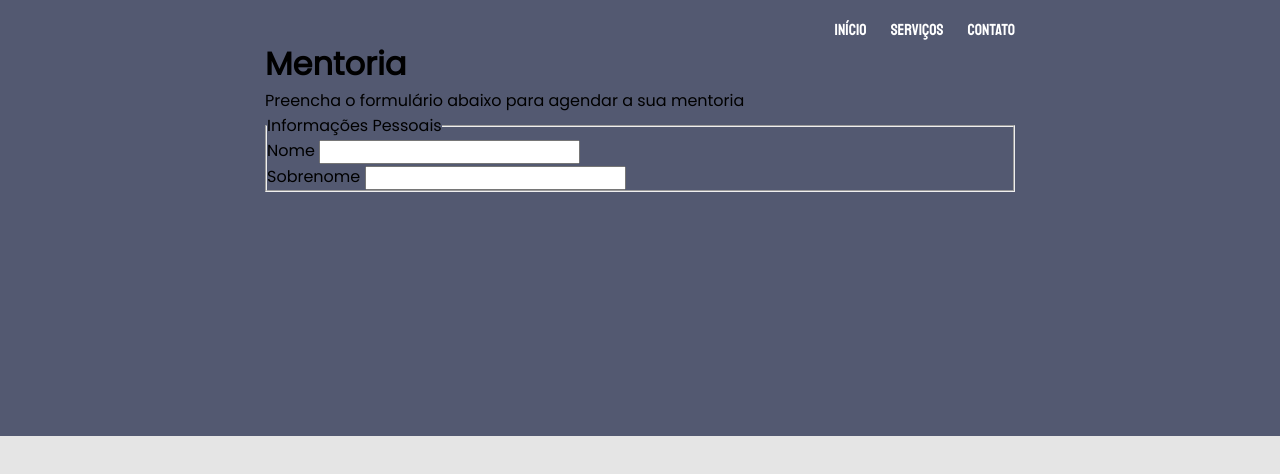
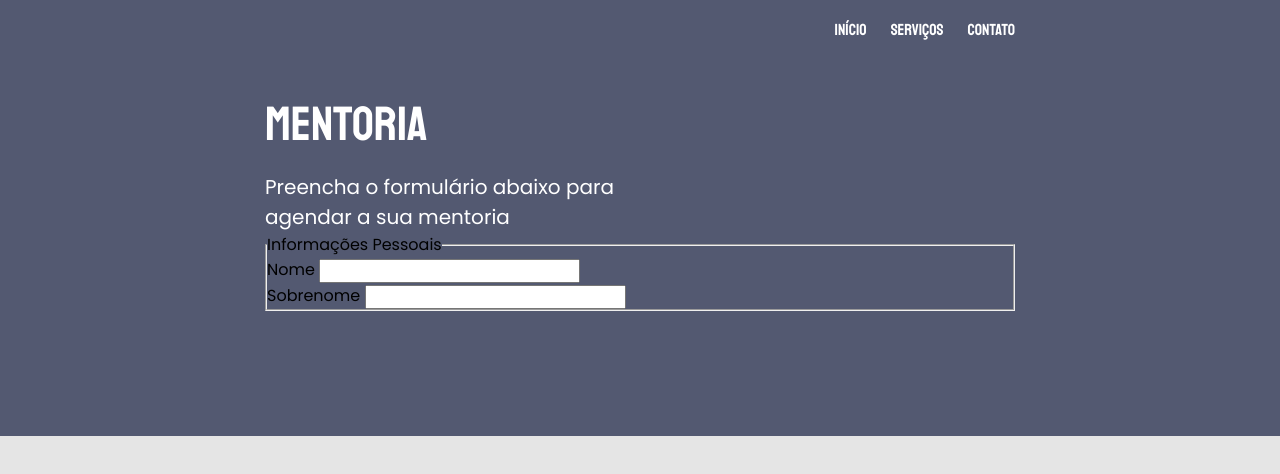
Before and after one commit to felipe-gomes-vicente/mentoria-formulario, a plain HTML site: page index.html in a window 1280 px wide. Shown: the top 474 px of the page. Drawn offline with Linux system fonts and the light colour scheme.

Commit message:
estilizar cabeçalho

```diff
--- a/css/styles.css
+++ b/css/styles.css
@@ -47,3 +47,22 @@ nav ul {
   list-style: none;
   font-family: 'Staatliches', sans-serif;
 }
+
+header {
+  width: 417px;
+  margin-top: 54px;
+  color:#FFF;
+}
+
+header h1 {
+  font-family: 'Staatliches', sans-serif;
+  font-weight: 400;
+  font-size: 48px;
+  line-height: 60px;
+  margin-bottom: 18px;
+}
+
+header p {
+  font-size: 20px;
+  line-height: 30px;
+}
```
